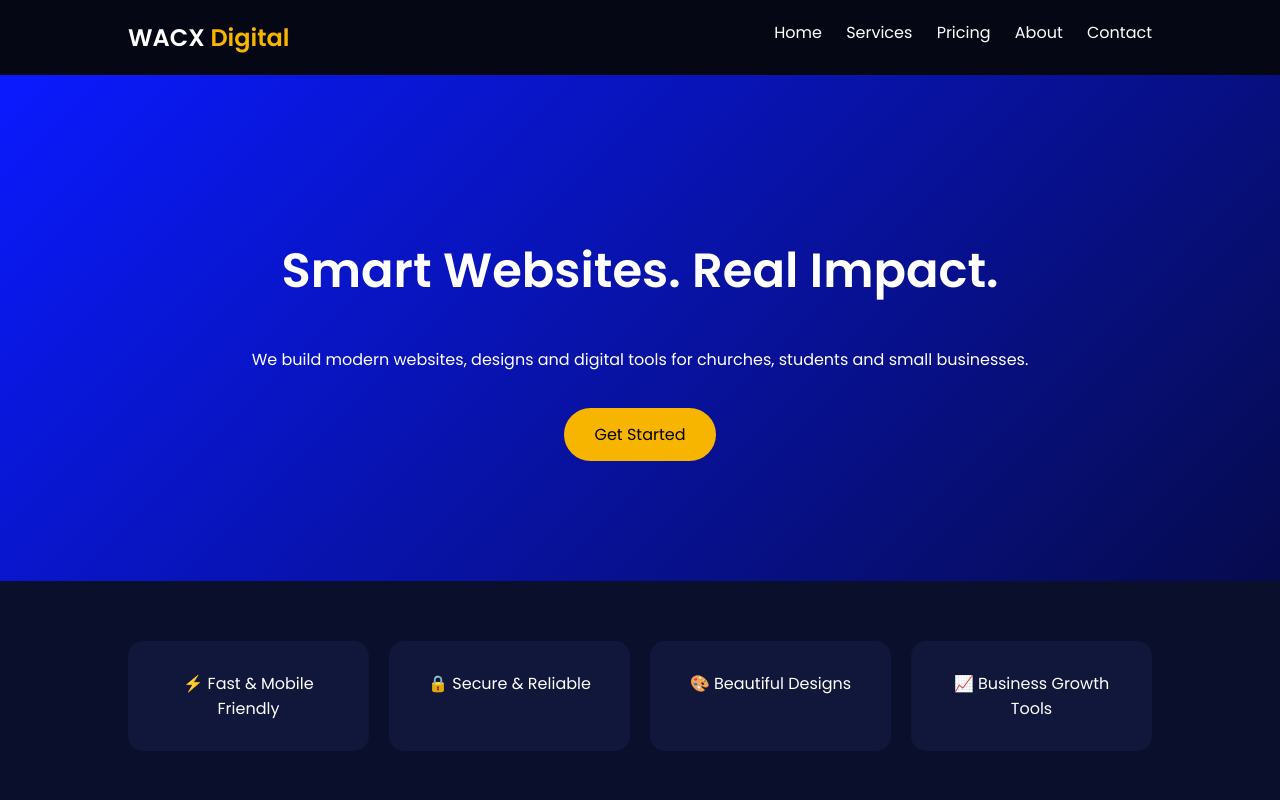
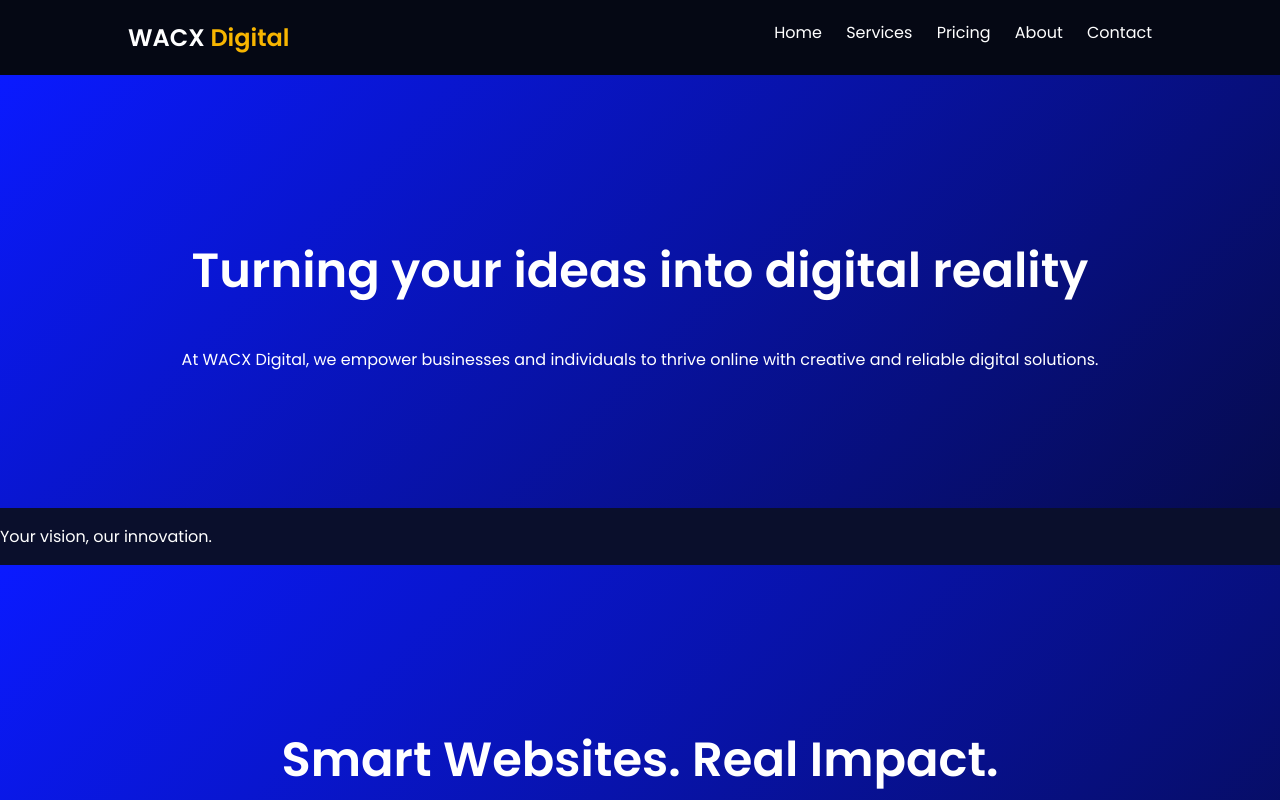
Before and after one commit to michaeltsoka29-lab/wacx-digital, a plain HTML site: page index.html in a window 1280 px wide. Shown: the top 800 px of the page. Drawn offline with Linux system fonts and the light colour scheme.

Commit message:
Update index.html

```diff
--- a/index.html
+++ b/index.html
@@ -19,6 +19,15 @@
     <a href="contact.html">Contact</a>
   </nav>
 </header>
+
+  <section class="hero">
+    <h1>Turning your ideas into digital reality</h1>
+    <p>At WACX Digital, we empower businesses and individuals to thrive online with creative and reliable digital solutions.</p>
+</section>
+
+  <section class="motivational">
+    <p>Your vision, our innovation.</p>
+</section>
 
 <section class="hero">
   <h1>Smart Websites. Real Impact.</h1>
```
